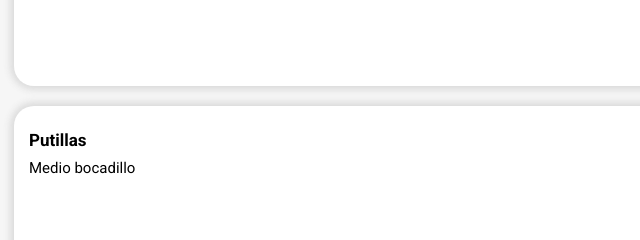
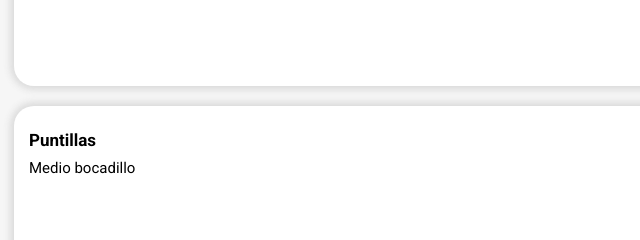
Before and after one commit to Bulrack66/Al-Caloret, a website: page index.html in a window 1280 px wide. Shown: the part 7340-7580 px from the top of the page, 0-640 px from the left. Drawn offline with Linux system fonts and the light colour scheme; a web font is replaced by a local one.

Commit message:
correction orthographe

```diff
--- a/index.html
+++ b/index.html
@@ -296,7 +296,7 @@
                     </div>
                     <div class="meal meal__1">
                         <div class="meal__description">
-                            <h3>Putillas</h3>
+                            <h3>Puntillas</h3>
                             <p class="half half-2">Medio bocadillo</p>
                         </div>
                         <div class="price">
```
